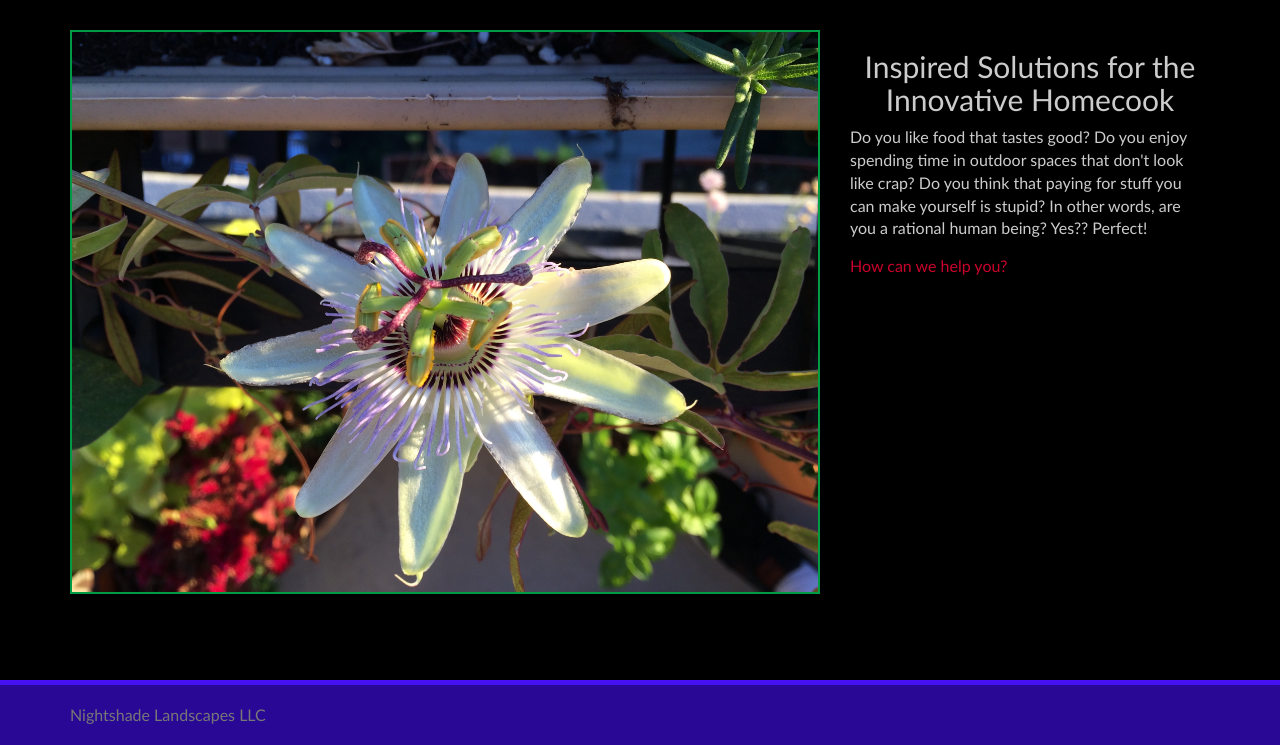
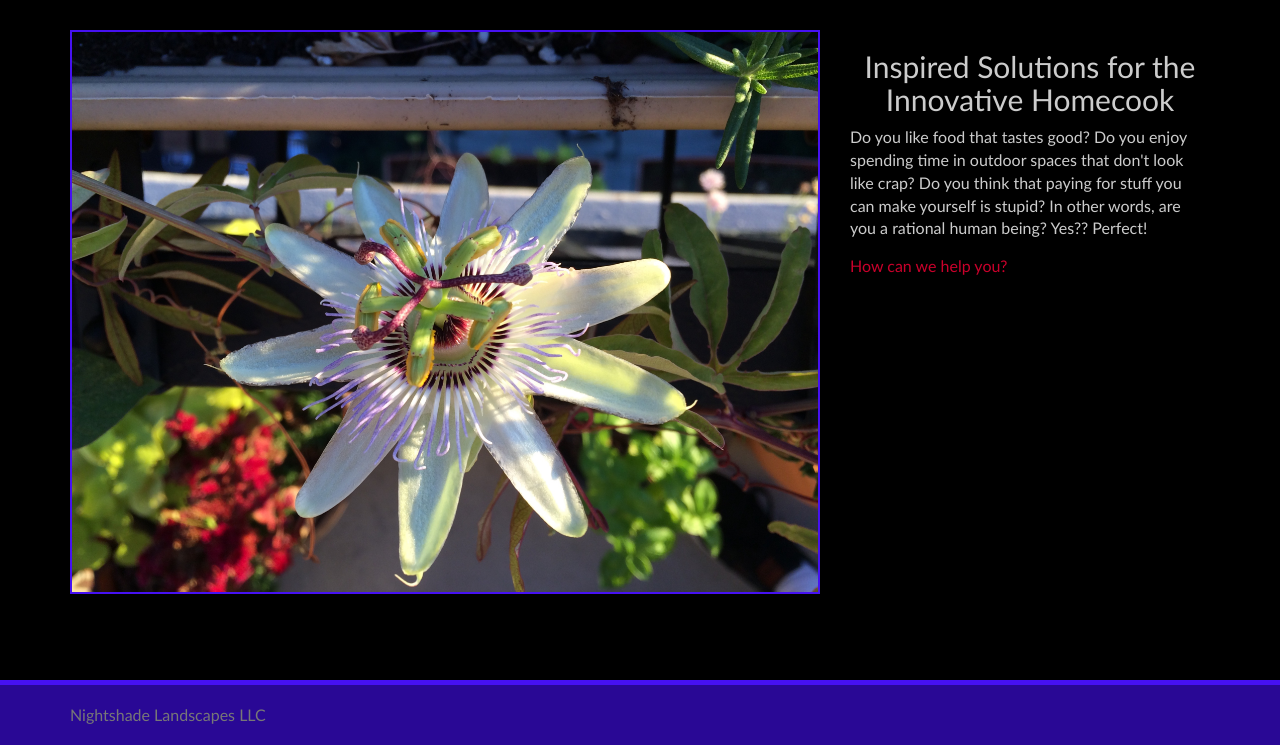
Before and after one commit to a-bort/Nightshade, a PHP site: page / in a window 1280 px wide. Shown: the part 55-800 px from the top of the page. Run offline with PHP 8.4, Linux system fonts and the light colour scheme; some libraries are stand-ins or nearby versions.

Commit message:
Jumbotron border

```diff
--- a/public/stylesheets/style.css
+++ b/public/stylesheets/style.css
@@ -123,7 +123,7 @@ a:focus {
 }
 #jumbotron-image {
   /*width: 100%;*/
-  border: 2px solid #009B43;
+  border: 2px solid #4611f2;
   width: 100%;
   /*overflow: hidden;*/
 }
--- a/public/stylesheets/style.less
+++ b/public/stylesheets/style.less
@@ -165,7 +165,7 @@ a {
 
 #jumbotron-image {
   /*width: 100%;*/
-  border: @thin-border @secondary-color;
+  border: @thin-border @border-color;
   width: 100%;
   /*overflow: hidden;*/
 }
```
